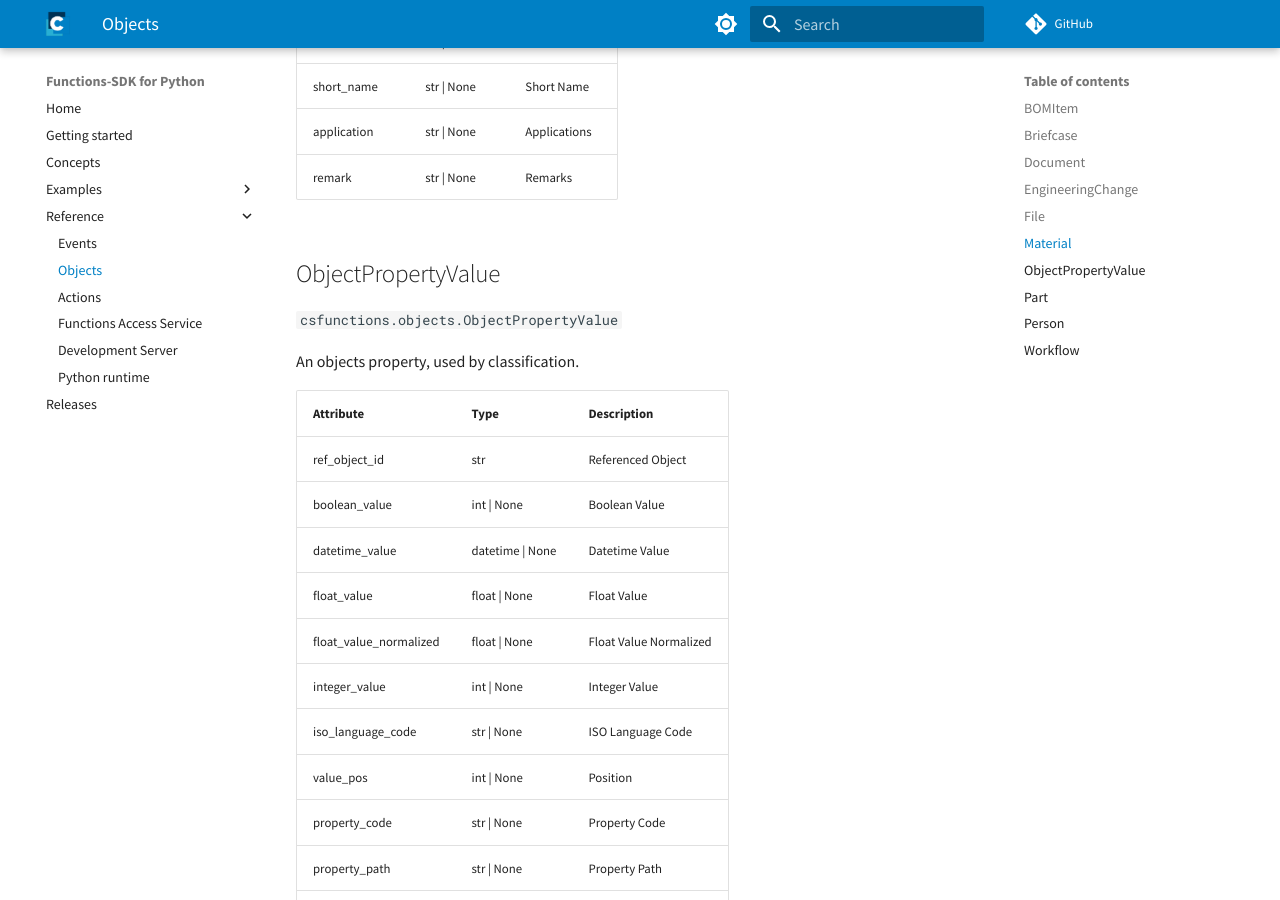
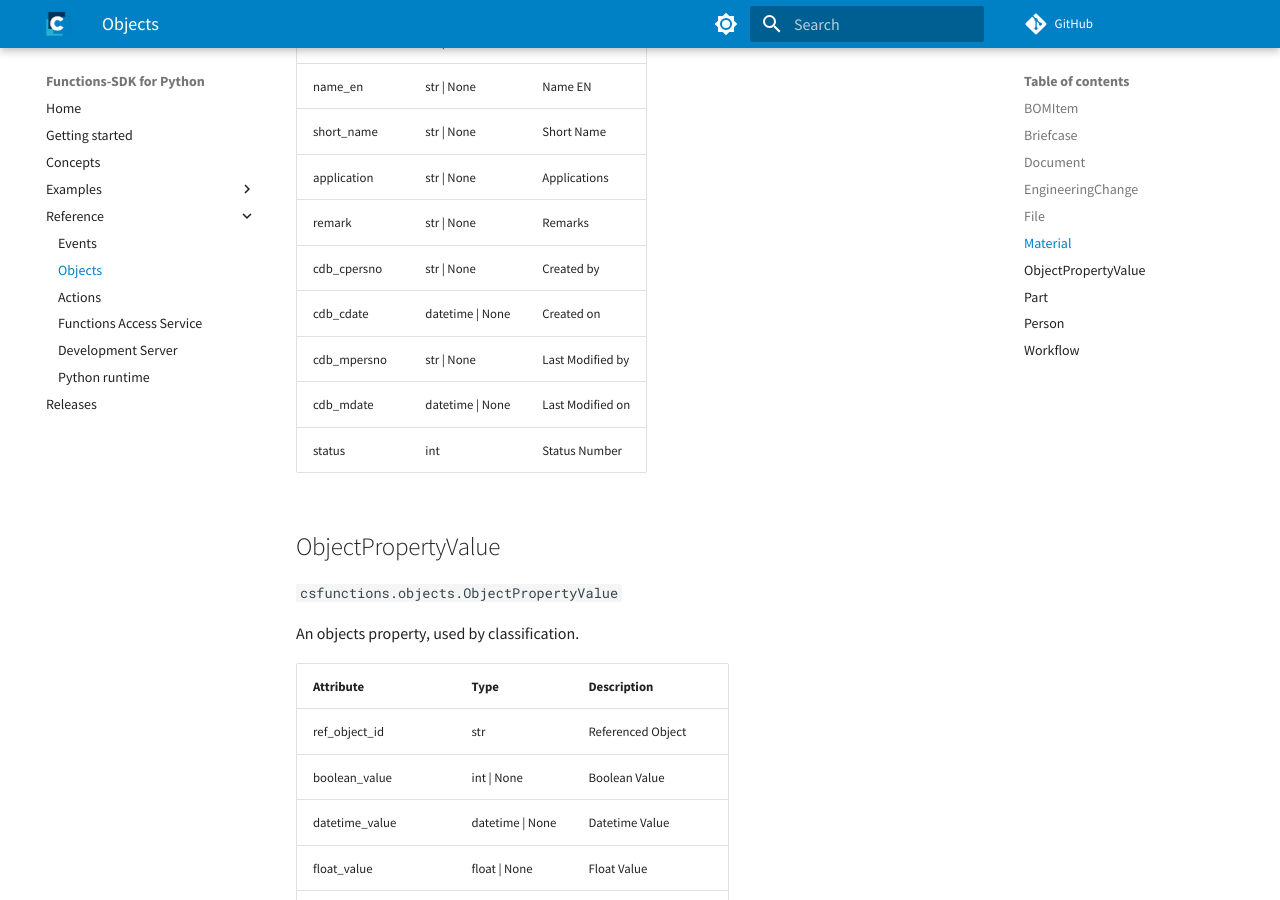
Before and after one commit to cslab/functions-sdk-python, an MkDocs documentation site: the page built from docs/reference/objects.md, in a window 1280 px wide and 900 px high, scrolled down 23143 px. Built offline with MkDocs 1.6.1 and Material for MkDocs 9.7.7, drawn with Linux system fonts in a browser that asks for light colours; comment, search, counter and statistics services are not loaded; some of the changed text lies outside the part shown.

Commit message:
chore: 0.23.0 rel notes

```diff
--- a/docs/reference/objects.md
+++ b/docs/reference/objects.md
@@ -4,6 +4,7 @@
 
 |Attribute|Type|Description|
 |-|-|-|
+|cdb_object_id|str \| None|Object ID|
 |baugruppe|str \| None|Assembly|
 |b_index|str \| None|Assembly Index|
 |component_materialnr_erp|str \| None|Material Number ERP Component|
@@ -518,6 +519,11 @@
 |short_name|str \| None|Short Name|
 |application|str \| None|Applications|
 |remark|str \| None|Remarks|
+|cdb_cpersno|str \| None|Created by|
+|cdb_cdate|datetime \| None|Created on|
+|cdb_mpersno|str \| None|Last Modified by|
+|cdb_mdate|datetime \| None|Last Modified on|
+|status|int|Status Number|
 
 ## ObjectPropertyValue
 `csfunctions.objects.ObjectPropertyValue`
@@ -552,6 +558,8 @@
 |benennung|str \| None|Name|
 |eng_benennung|str \| None|Name|
 |benennung2|str \| None|Additional Name|
+|cssaas_benennung3_en|str \| None|Supplementary Name|
+|cssaas_benennung3_de|str \| None|Supplementary Name|
 |t_kategorie_name_de|str \| None|Category Name|
 |t_kategorie_name_en|str \| None|Category Name|
 |cdb_t_project_id|str \| None|Project ID|
```
Also changed, not shown: docs/release_notes.md (+3 -0 lines).
